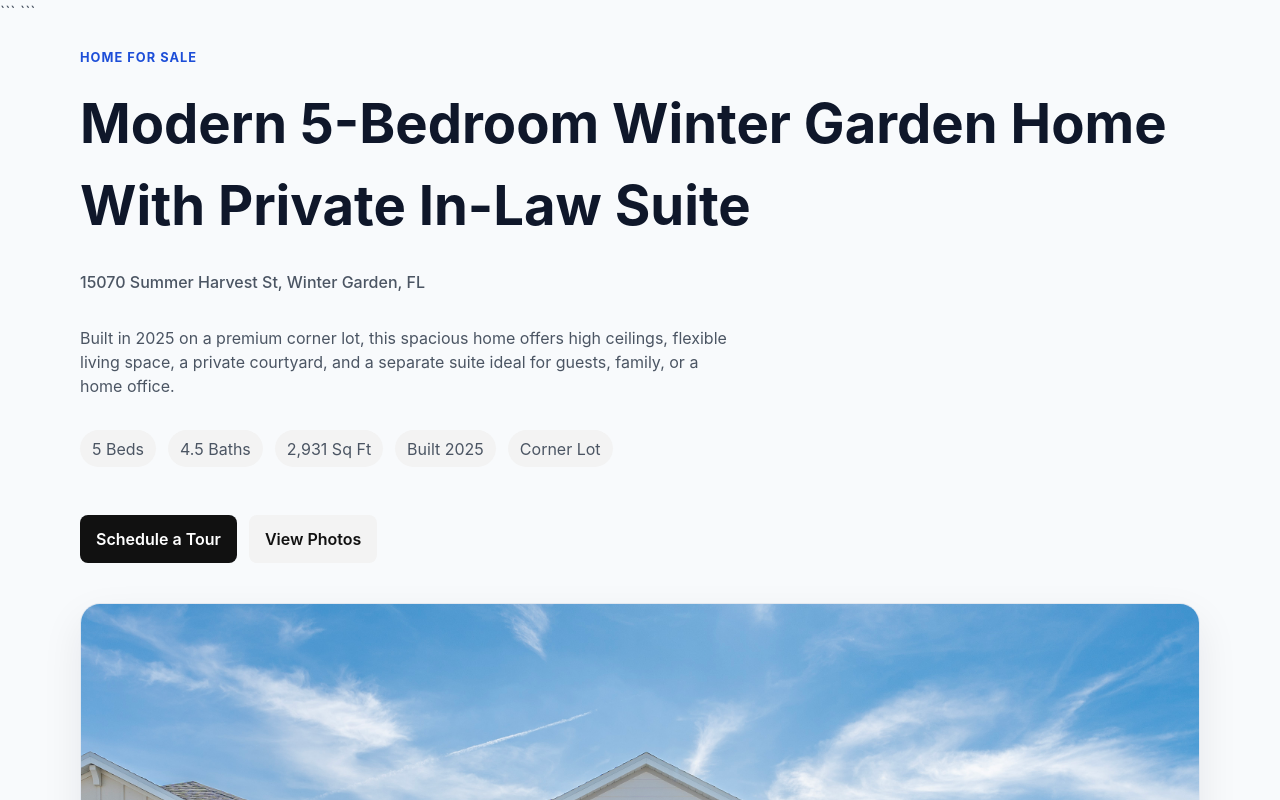
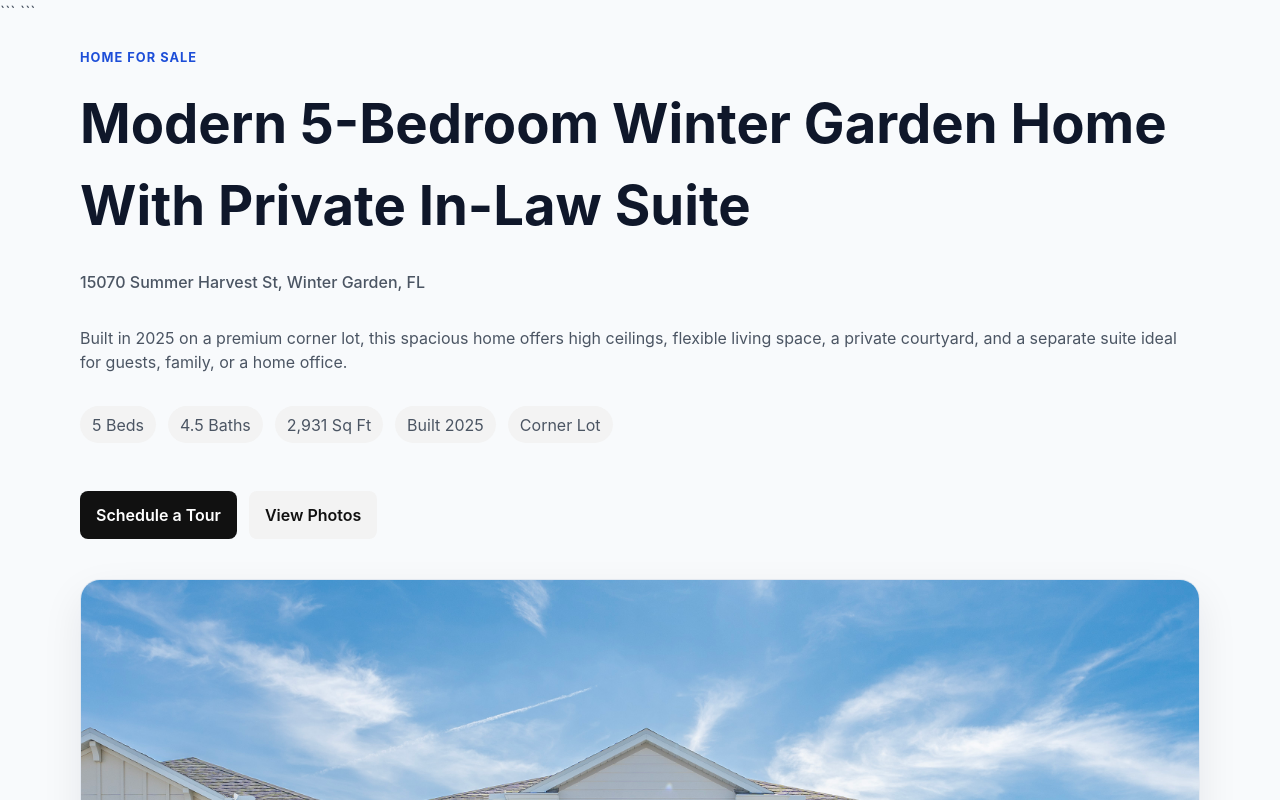
Before and after one commit to CT-WebBuilding/display-page, a React (Vite) app: page / in a window 1280 px wide. Shown: the top 800 px of the page. Built offline with nearby package versions, Linux system fonts and the light colour scheme.

Commit message:
Added Phone and email;Increased view width of description

```diff
--- a/src/App.css
+++ b/src/App.css
@@ -26,7 +26,7 @@
 
 .hero-copy {
   margin: 0;
-  max-width: 65ch;
+  max-width: 100vw;
 }
 
 .hero-image {
--- a/src/App.tsx
+++ b/src/App.tsx
@@ -159,8 +159,8 @@ function App() {
             schedule a private tour.
           </p>
           <div className="contact-links">
-            <a href="tel:+15551234567">(555) 123-4567</a>
-            <a href="mailto:hello@example.com">hello@example.com</a>
+            <a href="tel:+14075521563">(407) 552-1563</a>
+            <a href="mailto:hello@example.com">mpwgresorts@mac.com</a>
           </div>
         </section>
       </main>
```
